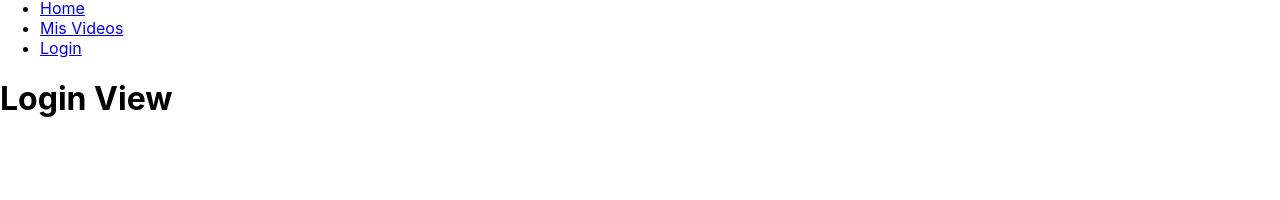
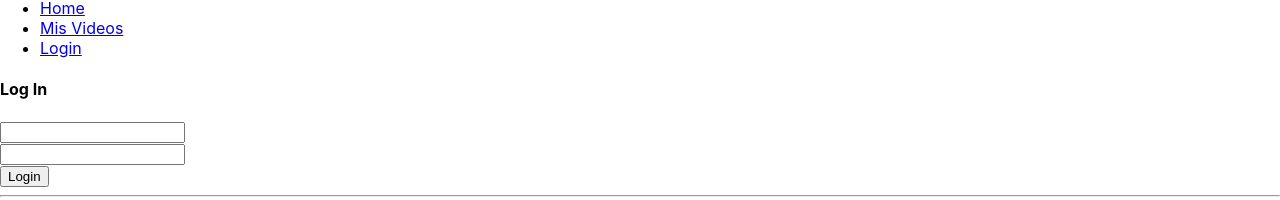
Before and after one commit to hegeltrigo/videos-web, a React app: page /Login in a window 1280 px wide. Shown: the part 752-952 px from the top of the page. Before the commit the page ends 892 px from the top, so only its background shows below. Built offline with nearby package versions, Linux system fonts and the light colour scheme.

Commit message:
logged in functionality

```diff
--- /dev/null
+++ b/src/api/userEndpoints.js
@@ -0,0 +1,22 @@
+import { HttpClient } from './httpClient'
+
+// This is the API. The backend root URL can be set from here.
+const API = 'http://localhost:3001/api/v1'
+
+//Setting the todos URI
+const USERS_API = `${API}/users`
+
+
+// Authentication
+const login = (email, password) => {
+  return HttpClient.post(`${USERS_API}/sign_in`,{
+    user: {
+      email: email,
+      password: password
+    }
+  })
+}
+
+const UserEndpoints = { login }
+
+export { UserEndpoints }
--- a/src/api/videosApi.js
+++ b/src/api/videosApi.js
@@ -7,6 +7,8 @@ const API = 'http://localhost:3001/api/v1'
 //Setting the todos URI
 
 const VIDEOS_API = `${API}/videos`
+const USERS_API = `${API}/users`
+
 
 // The CRUD Operations of the Todo Resource.
 
@@ -35,6 +37,17 @@ const getAllVideos = () => {
 //     return HttpClient.delete(`${TODO_API}/${todo._id}`)
 // }
 
+// Authentication
+
+const login = (email,password) => {
+  return HttpClient.post(`${USERS_API}/sign_in`,{
+    user: {
+      email: email,
+      password: password
+    }
+  })
+}
+
 
 //Encapsulating in a JSON object
 
--- a/src/components/Layout/Layout.css
+++ b/src/components/Layout/Layout.css
@@ -3,7 +3,9 @@
   /* padding-top: 0; */
   background-color: #191919;
   color: white;
-  height: 100%;
+  height: auto;
+  min-height: 100vh;
+
   border: 1px solid grey;
 }
 
--- a/src/components/Navigation/NavigationItems/NavigationItem/NavigationItem.js
+++ b/src/components/Navigation/NavigationItems/NavigationItem/NavigationItem.js
@@ -1,12 +1,14 @@
 import React from 'react'
 import classes from './NavigationItem.css'
+import { NavLink } from 'react-router-dom'
 
 const navigationItem = (props) => (
   <li className={classes.NavigationItem}>
-    <a href={props.link}
-       className={props.active ? classes.active : null }>
+    <NavLink to={props.link}
+            activeClassName={classes.active}
+            exact={props.exact}>
       {props.children}
-    </a>
+    </NavLink>
   </li>
 );
 
--- a/src/components/Navigation/NavigationItems/NavigationItems.js
+++ b/src/components/Navigation/NavigationItems/NavigationItems.js
@@ -4,7 +4,7 @@ import NavigationItem from '../NavigationItems/NavigationItem/NavigationItem';
 
 const navigationItems = () =>(
   <ul className={classes.NavigationItems}>
-    <NavigationItem link="/" active>Home</NavigationItem>
+    <NavigationItem link="/" exact>Home</NavigationItem>
     <NavigationItem link="/MyVideos">Mis Videos</NavigationItem>
     <NavigationItem link="/Login">Login</NavigationItem>
 
--- a/src/containers/users/Login/Login.js
+++ b/src/containers/users/Login/Login.js
@@ -1,28 +1,94 @@
 import React, { Component } from 'react'
 import PropTypes from 'prop-types'
-// import { connect } from 'react-redux'
+import { connect } from 'react-redux'
+import { login } from '../../../store/actions/userActions'
 
 export class Login extends Component {
-  static propTypes = {
-    prop: PropTypes
+  // static propTypes = {
+  //   prop: PropTypes
+  // }
+
+  state = {
+    token: '',
+    form: {}
   }
 
+  handleSubmit = event => {
+    event.preventDefault()
+    const { handleOnLogin } = this.props
+    handleOnLogin(this.state.form)
+  }
+
+
+
   render() {
+    const { authentication } = this.props
+
+
     return (
       <div>
-        <h1>Login View</h1>
+        <div className='container-fluid'>
+            <div className='row'>
+              <div className='col-xs-12 col-sm-6'>
+                <div className='title-modal-login'>
+                  <h4>Log In</h4>
+                </div>
+                <form onSubmit={this.handleSubmit}>
+                  <div className='FormInput'>
+
+                    <input
+                      type='text'
+                      className='FormInput-Input'
+                      name='email'
+                      onChange={ev => {
+                        this.setState({
+                          form: { ...this.state.form, email: ev.target.value }
+                        })
+                      }}
+                    />
+                  </div>
+                  <div className='FormInput'>
+
+                    <input
+                      type='password'
+                      className='FormInput-Input'
+                      name='password'
+                      onChange={ev => {
+                        this.setState({
+                          form: {
+                            ...this.state.form,
+                            password: ev.target.value
+                          }
+                        })
+                      }}
+                    />
+                  </div>
+                  <button onClick={this.handleSubmit} className='button-login'>
+                    Login
+                  </button>
+                  <div> {authentication.loading && 'Cargando...'} </div>
+                </form>
+                <hr></hr>
+
+
+              </div>
+              <div className='hidden-xs col-sm-6'>
+                <div className='image-login' />
+              </div>
+            </div>
+          </div>
+
       </div>
     )
   }
 }
 
-// const mapStateToProps = (state) => ({
+const mapStateToProps = ({ authentication }) => ({ authentication })
 
-// })
+const mapDispatchToProps = dispatch => ({
+  handleOnLogin (form) {
+    dispatch(login(form))
+  }
+})
 
-// const mapDispatchToProps = {
-
-// }
-
-// export default connect(mapStateToProps, mapDispatchToProps)(Login)
-export default Login;
+export default connect(mapStateToProps, mapDispatchToProps)(Login)
--- /dev/null
+++ b/src/store/actions/actionTypes.js
@@ -0,0 +1,39 @@
+
+
+// These are the action type constants. Ordered by CRUD order.
+// There is a pattern of Action, Action_Success, Action_Error action types for the Async actions.
+
+// Authentication
+export const LOGIN_REQUEST = "LOGIN_REQUEST"
+export const LOGIN_SUCCESS = "LOGIN_SUCCESS"
+export const LOGIN_FAILURE = "LOGIN_FAILURE"
+
+//Create
+// export const CREATE_TODO = '[Todo] CREATE_TODO'
+// export const CREATE_TODO_SUCCESS = '[Todo] CREATE_TODO_SUCCESS'
+// export const CREATE_TODO_ERROR = '[Todo] CREATE_TODO_ERROR'
+
+
+//Read
+export const GET_ALL_VIDEOS = 'GET_ALL_VIDEOS'
+export const GET_ALL_VIDEOS_SUCCESS = 'GET_ALL_VIDEOS_SUCCESS'
+export const GET_ALL_VIDEOS_ERROR = 'GET_ALL_VIDEOS_ERROR'
+export const IS_LOADING_VIDEOS = 'IS_LOADING_VIDEOS'
+
+
+
+//Update
+// export const START_EDITING ='[Todo] START_EDITING'
+// export const CANCEL_EDITING = '[Todo] CANCEL_EDITING'
+
+// export const UPDATE_TODO = '[Todo] UPDATE_TODO'
+// export const UPDATE_TODO_SUCCESS = '[Todo] UPDATE_TODO_SUCCESS'
+// export const UPDATE_TODO_ERROR = '[Todo] UPDATE_TODO_ERROR'
+
+// export const COMPLETE_TODO = 'COMPLETE_TODO'
+
+
+//Delete
+// export const DELETE_TODO = '[Todo] DELETE_TODO'
+// export const DELETE_TODO_SUCCESS = '[Todo] DELETE_TODO_SUCCESS'
+// export const DELETE_TODO_ERROR = '[Todo] DELETE_TODO_ERROR'
--- /dev/null
+++ b/src/store/actions/userActions.js
@@ -0,0 +1,33 @@
+import { UserEndpoints } from "../../api/userEndpoints";
+import * as actionTypes from './actionTypes'
+
+export const login = (user) => {
+  return (dispatch) => {
+      dispatch(loginRequest())
+      UserEndpoints.login(user.email, user.password).then(res => {
+          localStorage.setItem('user', JSON.stringify(res.data));
+          return dispatch(loginSuccess(res));
+      }).catch( (e) => {
+        console.log(e);
+      })
+  }
+}
+
+export const loginRequest = () => {
+  return {
+    type: actionTypes.LOGIN_REQUEST
+  }
+}
+
+export const loginSuccess = (response)=> {
+  return {
+    type: actionTypes.LOGIN_SUCCESS,
+    response
+  }
+}
+
+export const loginFailure = ()=> {
+  return {
+    type: actionTypes.LOGIN_FAILURE,
+  }
+}
--- a/src/store/reducers/rootReducer.js
+++ b/src/store/reducers/rootReducer.js
@@ -1,12 +1,14 @@
 import {combineReducers} from 'redux'
 import { VideoListReducer } from './videosReducers'
-
+import { authentication } from './userReducers'
 
 //One root reducer for the whole app. This is done so that the app will have one single reducer to manage lots of other resources.
 // And also communication between the reducers will be easier to maintain.
 
 const rootReducer = combineReducers({
-    VideoListReducer
+    VideoListReducer,
+    authentication
+
 })
 
 export default rootReducer;
--- /dev/null
+++ b/src/store/reducers/userReducers.js
@@ -0,0 +1,37 @@
+import * as actionTypes from '../actions/actionTypes'
+
+const initialState = {
+  loading: false,
+  loggedIn: false,
+  user: null,
+  token: null,
+  message: null
+}
+
+export const authentication = (state = initialState, action) => {
+  switch (action.type) {
+    case actionTypes.LOGIN_REQUEST:
+      return {
+        ...state,
+        loading: true,
+        message: 'Login Request'
+      }
+    case actionTypes.LOGIN_SUCCESS:
+      return {
+        ...state,
+        loggedIn: true,
+        loading: false,
+        user: action.response.data,
+        token: action.response.headers.authorization,
+        message: 'Login Success'
+      }
+    case actionTypes.LOGIN_FAILURE:
+      return {
+        ...state,
+        loading: false,
+        message: 'Login Failed'
+      }
+    default:
+      return state
+  }
+}
--- a/src/store/reducers/videosReducers.js
+++ b/src/store/reducers/videosReducers.js
@@ -1,16 +1,16 @@
-import * as videoActions from '../actions/videosActions'
+import * as actionTypes from '../actions/actionTypes'
 
 export const VideoListReducer = (state = {videos: [], loading: true}, action) => {
     switch(action.type){
 
-      case videoActions.GET_ALL_VIDEOS_SUCCESS:
+      case actionTypes.GET_ALL_VIDEOS_SUCCESS:
         return {
           ...state,
           videos: action.videos,
           loading: false
         }
 
-      case videoActions.IS_LOADING_VIDEOS:
+      case actionTypes.IS_LOADING_VIDEOS:
         return{
           ...state,
           loading: true
```
Also changed, not shown: src/store/actions/videosActions.js (+5 -45 lines).
